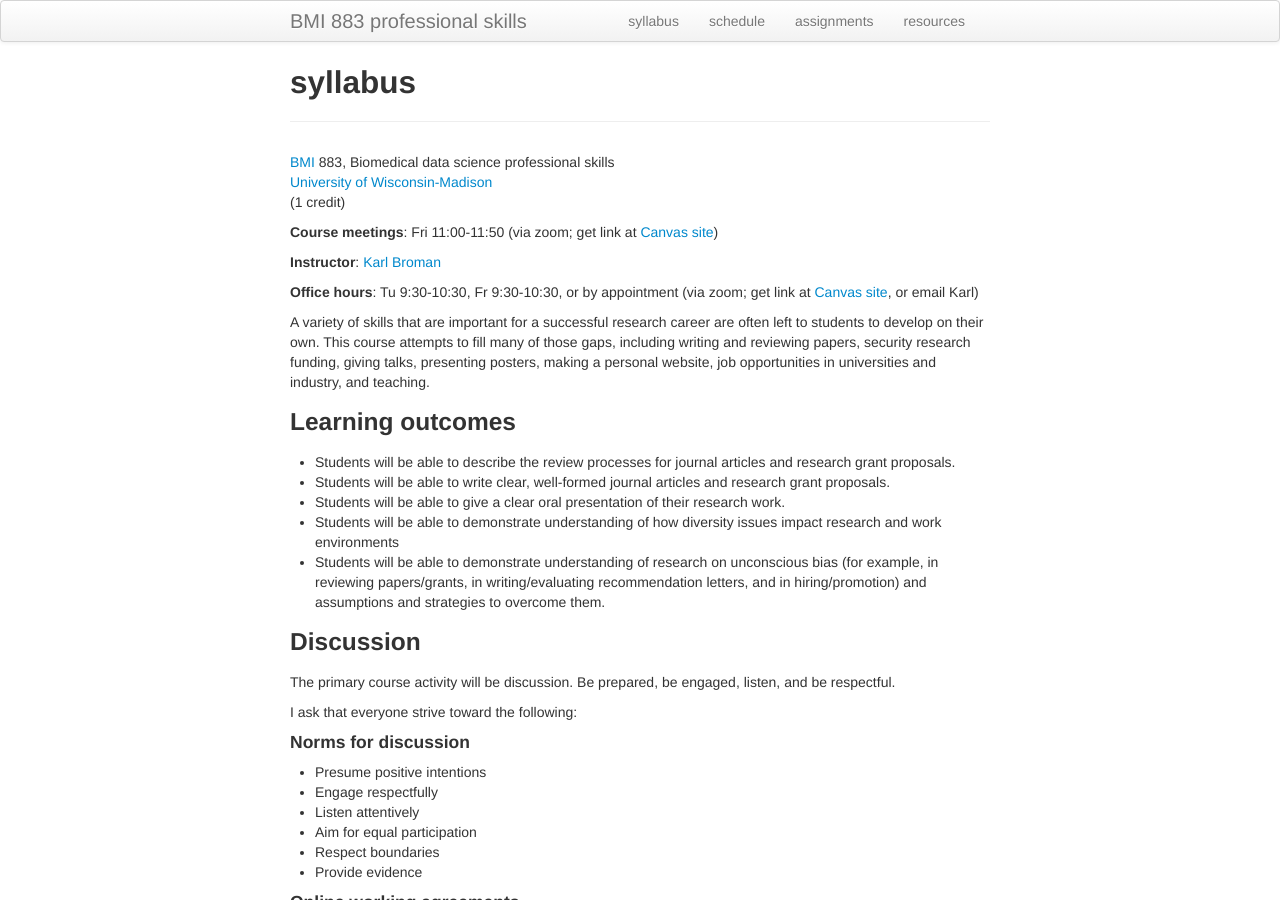
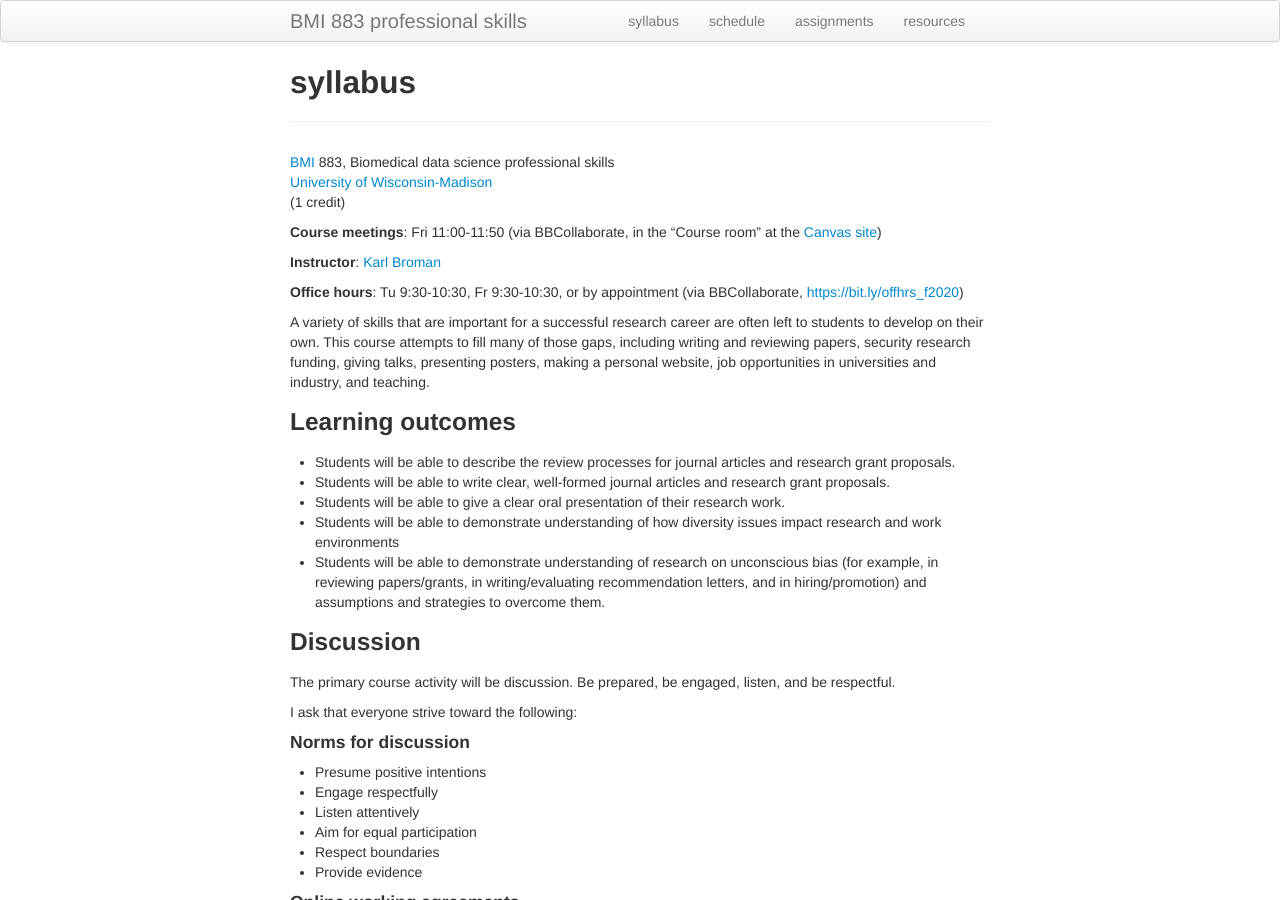
Before and after one commit to kbroman/BMI883, a Jekyll site: the page built from syllabus.md, in a window 1280 px wide and 900 px high. Built offline with Jekyll 4.4.1, drawn with Linux system fonts in a browser that asks for light colours.

Commit message:
Switch from zoom to BBCollaborate

```diff
--- a/syllabus.md
+++ b/syllabus.md
@@ -8,13 +8,13 @@ description: Syllabus for BMI 883, Biomedical data science professional skills
 [University of Wisconsin-Madison](https://wisc.edu) <br/>
 (1 credit)
 
-**Course meetings**: Fri 11:00-11:50 (via zoom; get link at [Canvas site](https://canvas.wisc.edu))
+**Course meetings**: Fri 11:00-11:50 (via BBCollaborate, in the
+"Course room" at the [Canvas site](https://canvas.wisc.edu))
 
 **Instructor**: [Karl Broman](https://kbroman.org)
 
 **Office hours**: Tu 9:30-10:30, Fr 9:30-10:30, or by appointment
-(via zoom; get link at [Canvas site](https://canvas.wisc.edu), or
-email Karl)
+(via BBCollaborate, <https://bit.ly/offhrs_f2020>)
 
 A variety of skills that are important for a successful research
 career are often left to students to develop on their own. This course
```
Also changed, not shown: index.md (+3 -2 lines).
